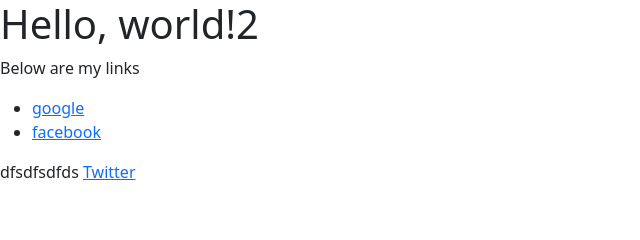
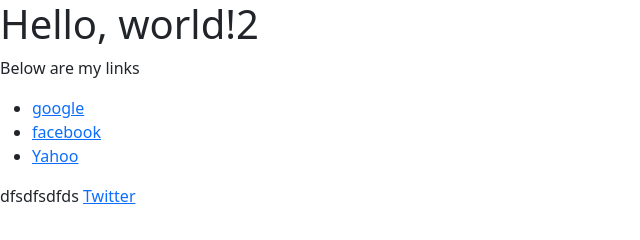
Before and after one commit to klywuog/website_watcher_test, a plain HTML site: page index.html in a window 1280 px wide. Shown: the whole page, without its empty margins (0-640 px from the left). Drawn offline with nearby package versions, Linux system fonts and the light colour scheme.

Commit message:
Add new link

```diff
--- a/index.html
+++ b/index.html
@@ -24,6 +24,7 @@
     <ul>
       <li><a href="www.google.com">google</a></li>
       <li><a href="www.facebook.com">facebook</a></li>
+      <li><a href="www.yahoo.com">Yahoo</a></li>
     </ul>
 
     <!-- Optional JavaScript; choose one of the two! -->
```
